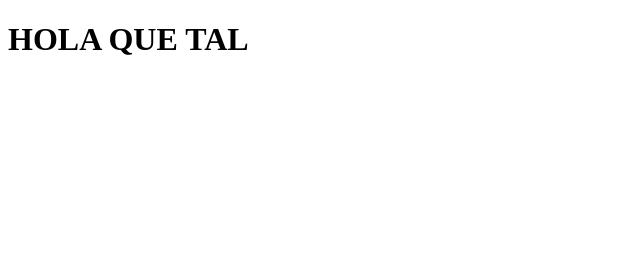
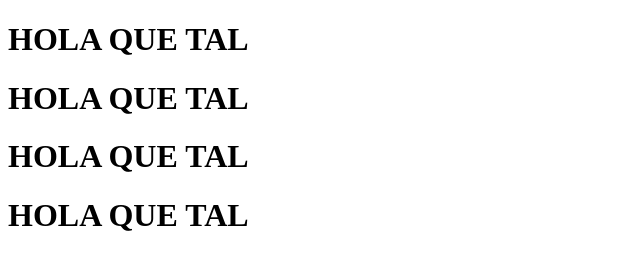
Before and after one commit to juantdf/tp-1-html, a plain HTML site: page index.html in a window 1280 px wide. Shown: the whole page, without its empty margins (0-640 px from the left). Drawn offline with Linux system fonts and the light colour scheme.

Commit message:
commit 1
commit 2

commit 3

```diff
--- a/index.html
+++ b/index.html
@@ -8,5 +8,8 @@
 </head>
 <body>
     <h1>HOLA QUE TAL    </h1>
+    <h1>HOLA QUE TAL    </h1>
+    <h1>HOLA QUE TAL    </h1>
+    <h1>HOLA QUE TAL    </h1>
 </body>
 </html>
```
